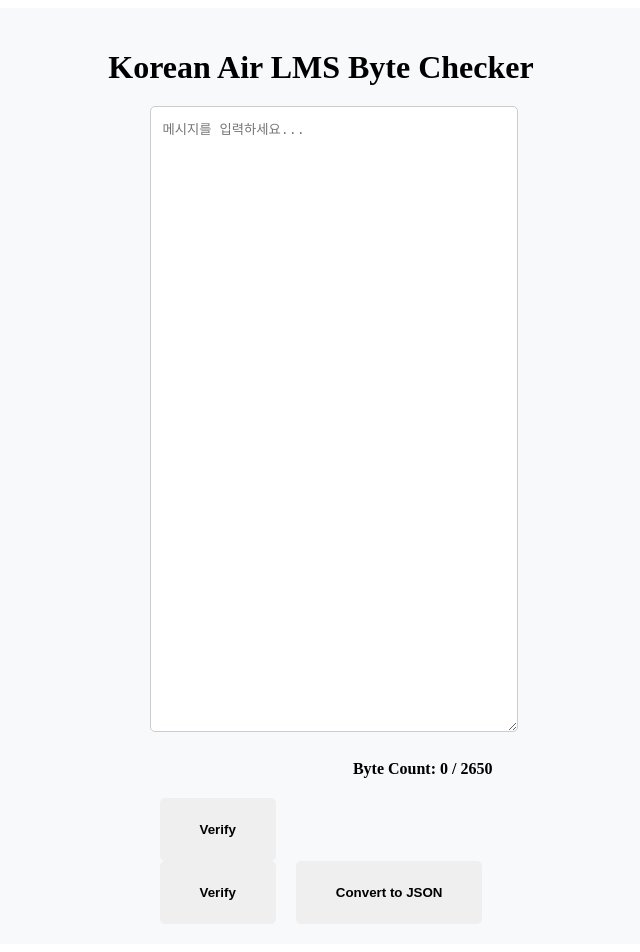
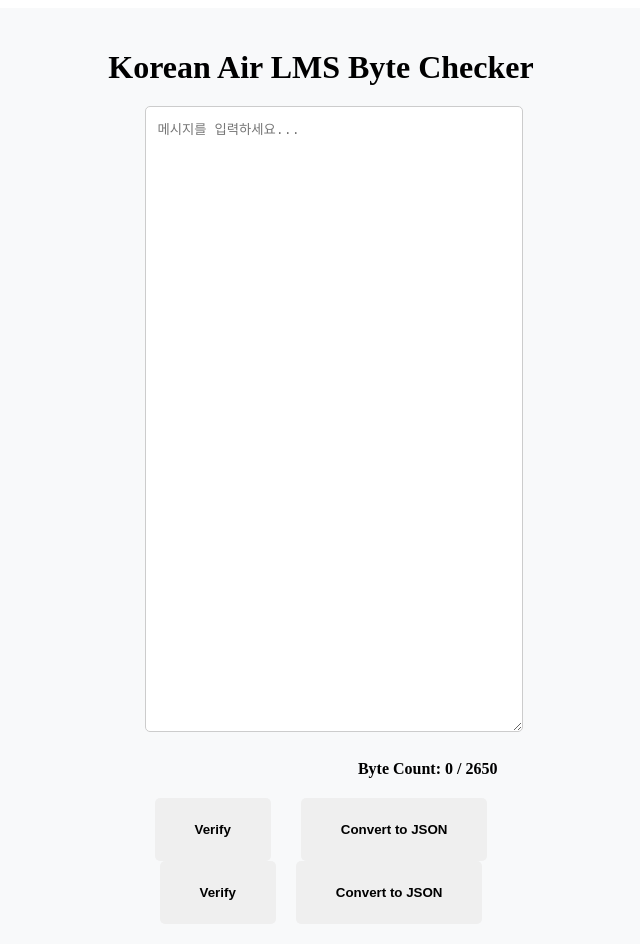
Before and after one commit to KEINSIDER/lmschecker, a Next.js app: page / in a window 1280 px wide. Shown: the whole page, without its empty margins (319-959 px from the left). Built offline with nearby package versions, Linux system fonts and the light colour scheme.

Commit message:
Update KoreanAirLmsCounter14.js

```diff
--- a/KoreanAirLmsCounter.js
+++ b/KoreanAirLmsCounter.js
@@ -142,15 +142,21 @@
         </div>
 
       {/* 검증 하기 버튼 */}
-        <div style={{ position: "relative", display: "inline-block" }}>
+     <div style={{ position: "relative", display: "flex", justifyContent: "center", gap: "10px" }}>
      <button
      style={styles.button}
-            onClick={handleClick} // 버튼 클릭 시 상태 메시지 변경
+     onClick={handleClick} // ✅ 툴팁 포함된 Verify 버튼 유지
      onMouseOver={() => setShowTooltip(true)}
      onMouseOut={() => setShowTooltip(false)}
      >
      Verify
      </button>
+
+  <button style={styles.button} onClick={convertToJson}>
+    Convert to JSON
+  </button>
+
+  {/* ✅ 툴팁 */}
   <div
     style={{
       ...styles.tooltip,
```
Lines whose indentation alone changed are shown as unchanged.
